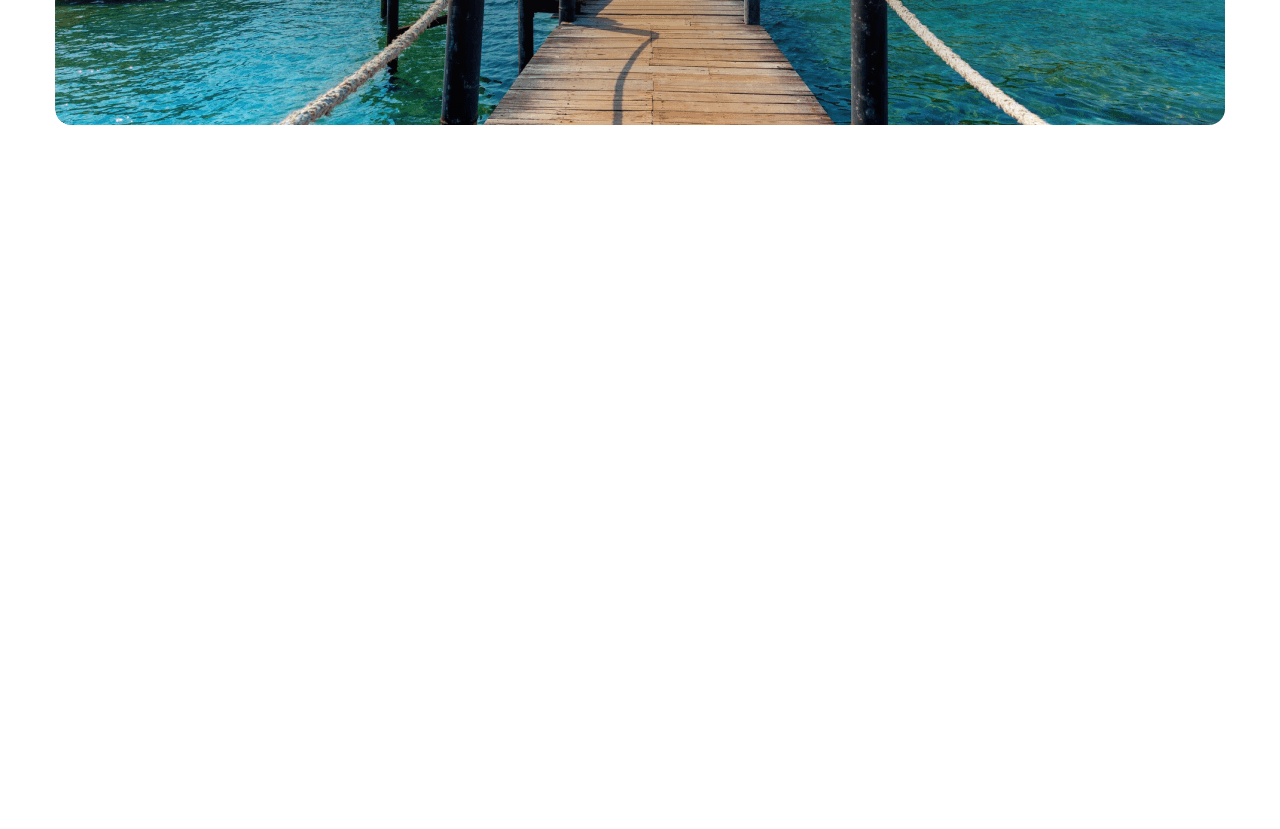
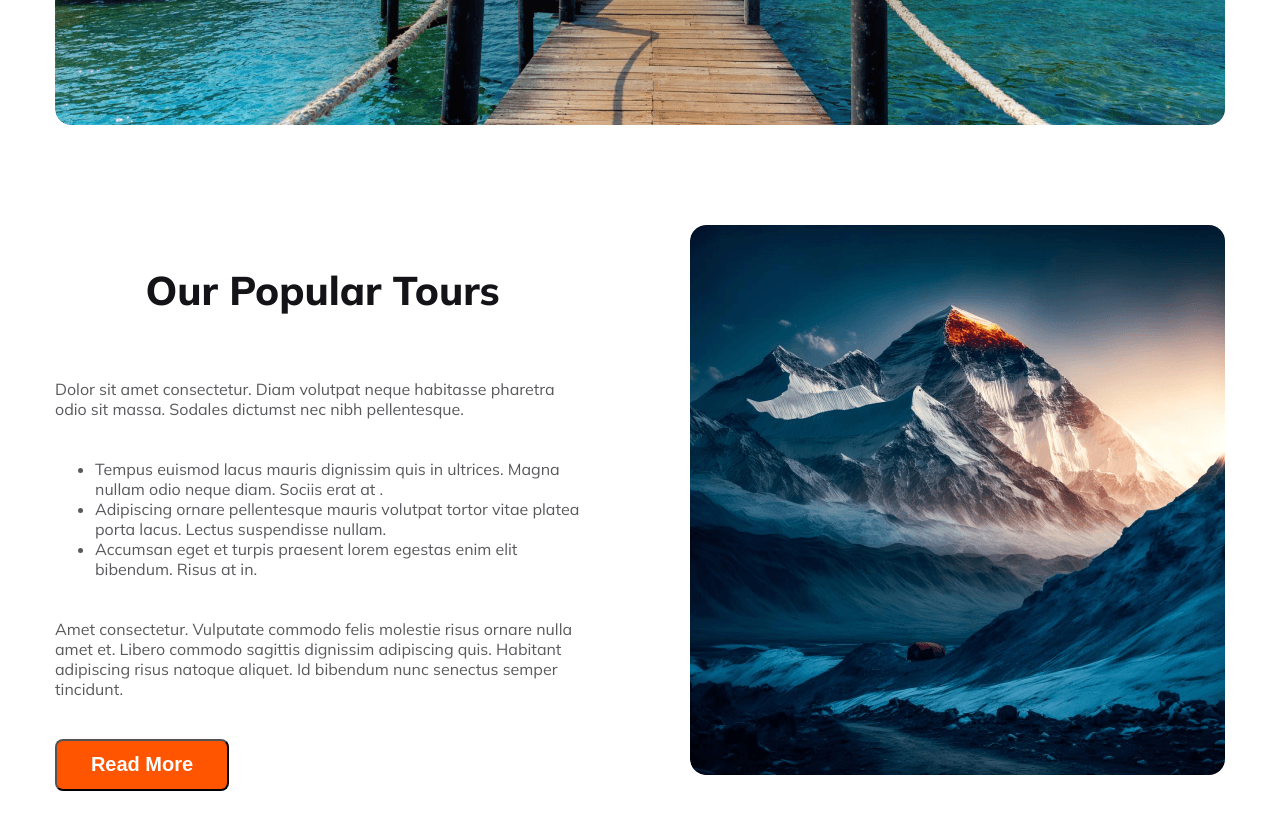
Before and after one commit to tipu236535/Making-Memories-Travel, a plain HTML site: page index.html in a window 1280 px wide. Shown: the part 543-1372 px from the top of the page. Before the commit the page ends 800 px from the top, so only its background shows below. Drawn offline with Linux system fonts and the light colour scheme.

Commit message:
added popular section

```diff
--- a/index.html
+++ b/index.html
@@ -42,7 +42,28 @@
             </div>
         </div>
     </header>
-    <main>
+    <main class="main-container">
+        <!-- Our Popular Tours section -->
+        <section class="popular-section">
+            <div class="popular-section-content">
+                <h3 class="popular-title">Our Popular Tours</h3>
+                <p class="popular-description">Dolor sit amet consectetur. Diam volutpat neque habitasse pharetra odio sit massa. Sodales dictumst nec nibh pellentesque.</p>
+                <ul class="popular-list">
+                    <li>Tempus euismod lacus mauris dignissim quis in ultrices. Magna nullam odio neque diam. Sociis erat at .</li>
+                    <li>Adipiscing ornare pellentesque mauris volutpat tortor vitae platea porta lacus. Lectus suspendisse nullam.</li>
+                    <li> Accumsan eget et turpis praesent lorem egestas enim elit bibendum. Risus at in.</li>
+                </ul>
+                <p class="popular-description-section">Amet consectetur. Vulputate commodo felis molestie risus
+                    ornare nulla amet et. Libero commodo sagittis dignissim adipiscing quis. Habitant adipiscing risus natoque aliquet. Id bibendum nunc senectus semper tincidunt. </p>
+                    <button class="popular-button">Read More</button>
+
+            </div>
+            <div class="popular-image">
+
+
+            </div>
+
+        </section>
 
 
     </main>
--- a/style/style.css
+++ b/style/style.css
@@ -105,3 +105,57 @@ height: 35px;
 border-radius: 5px;
 background: #FF5400;
 }
+
+/* main section */
+.main-container{
+    max-width: 1170px;
+    margin: 100px auto;
+}
+/* popular section style */
+.popular-section-content{
+    width: 50%;
+}
+.popular-section{
+    display: flex;
+    gap: 100px;
+}
+.popular-image{
+    border-radius: 16px;
+background: url('../Images/Rectangle\ 4.png'), lightgray 50% / cover no-repeat;
+height: 550px;
+width: 50%;
+}
+.popular-title{
+    color: #131318;
+text-align: center;
+font-size: 2.5rem;
+font-weight: 800;
+
+}
+.popular-description{
+color: rgba(19, 19, 24, 0.70);
+font-size: 1rem;
+font-weight: 400;
+padding: 24px 0px;
+}
+.popular-list{
+    color: rgba(19, 19, 24, 0.70);
+font-size: 1rem;
+font-weight: 400;
+}
+.popular-description-section{
+    color: #5A5A5D;
+font-size: 1rem;
+font-weight: 400;
+padding: 24px 0px;
+}
+.popular-button{
+    width: 174px;
+height: 52px;
+border-radius: 8px;
+background: #FF5400;
+color: #FFF;
+text-align: center;
+font-size: 1.25rem;
+font-weight: 800;
+}
```
